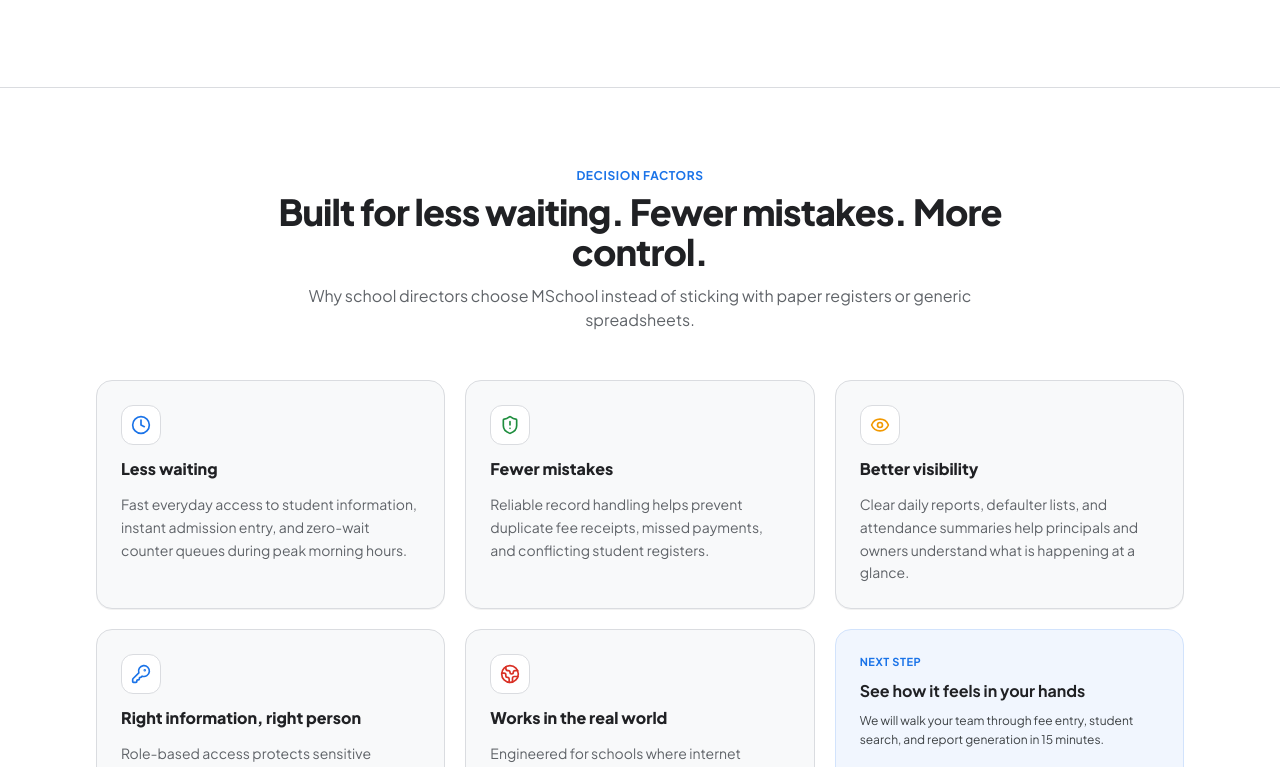
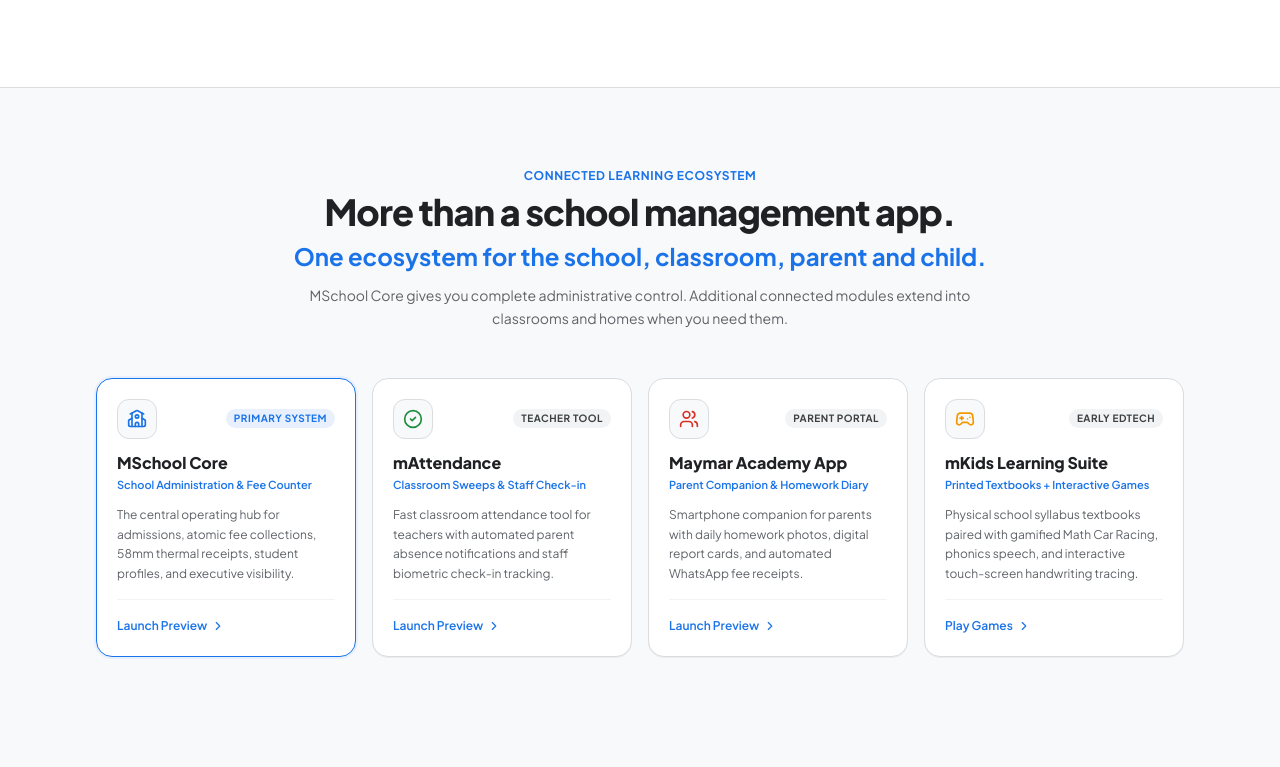
Before and after one commit to madxrebel/MSchool, a React (Vite) app: page / in a window 1280 px wide. Shown: the part 6253-7020 px from the top of the page. Built offline with nearby package versions, Linux system fonts and the light colour scheme; no server answers.

Commit message:
content: remove the 'Decision Factors' section
Co-Authored-By: Claude Sonnet 5.5 <noreply@anthropic.com>

```diff
--- a/src/App.tsx
+++ b/src/App.tsx
@@ -8,7 +8,6 @@ import { ProblemSection } from './components/ProblemSection';
 import { BeforeAfterSection } from './components/BeforeAfterSection';
 import { ProductScreenshotsProof } from './components/ProductScreenshotsProof';
 import { PartnersAndStory } from './components/PartnersAndStory';
-import { WhyChooseSection } from './components/WhyChooseSection';
 import { EcosystemSection } from './components/EcosystemSection';
 import { StrategicDemoCallout } from './components/StrategicDemoCallout';
 import { FAQSection } from './components/FAQSection';
@@ -107,11 +106,6 @@ export default function App() {
         {/* Step 9: Our story (school owners first) */}
         <PartnersAndStory />
 
-        {/* Step 10: Why Schools Choose MSchool (Benefits) */}
-        <WhyChooseSection
-          onOpenBooking={() => setBookingModalOpen(true)}
-        />
-
         {/* Step 11: The Bigger Connected Ecosystem */}
         <EcosystemSection
           onOpenBooking={() => setBookingModalOpen(true)}
```
